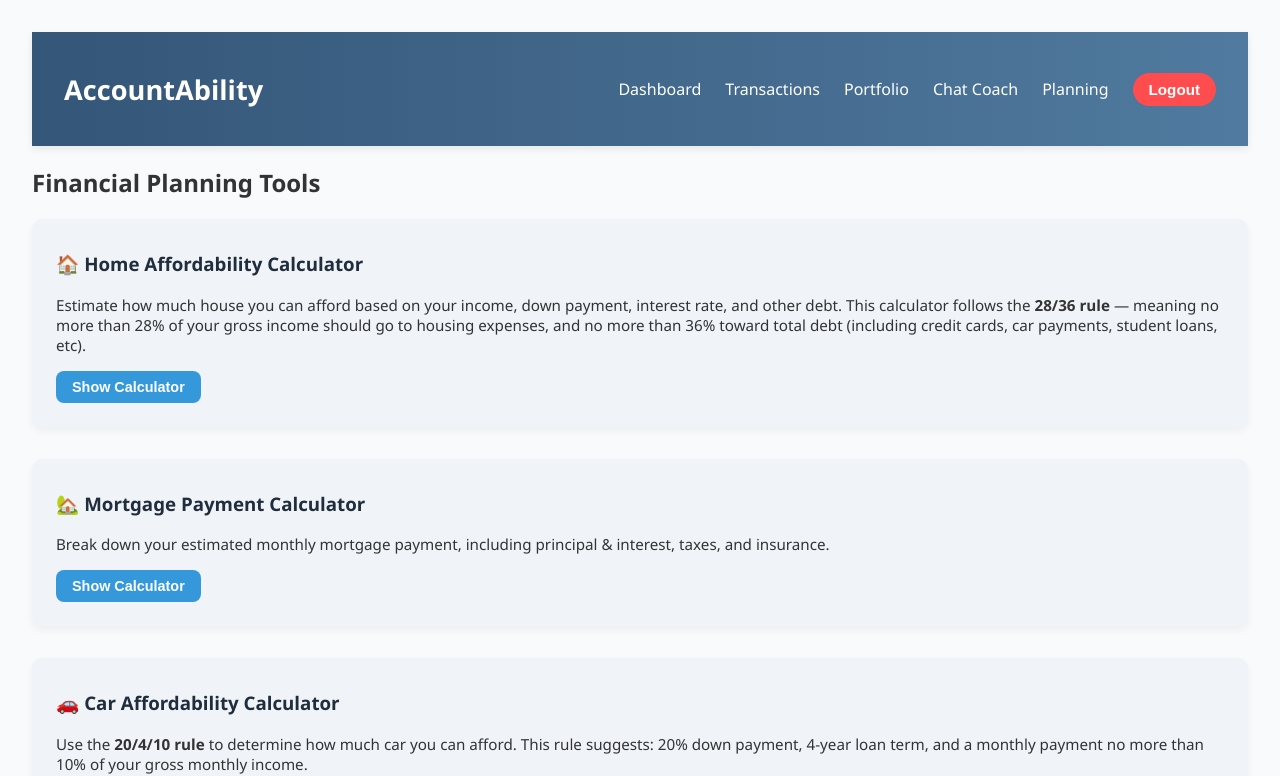
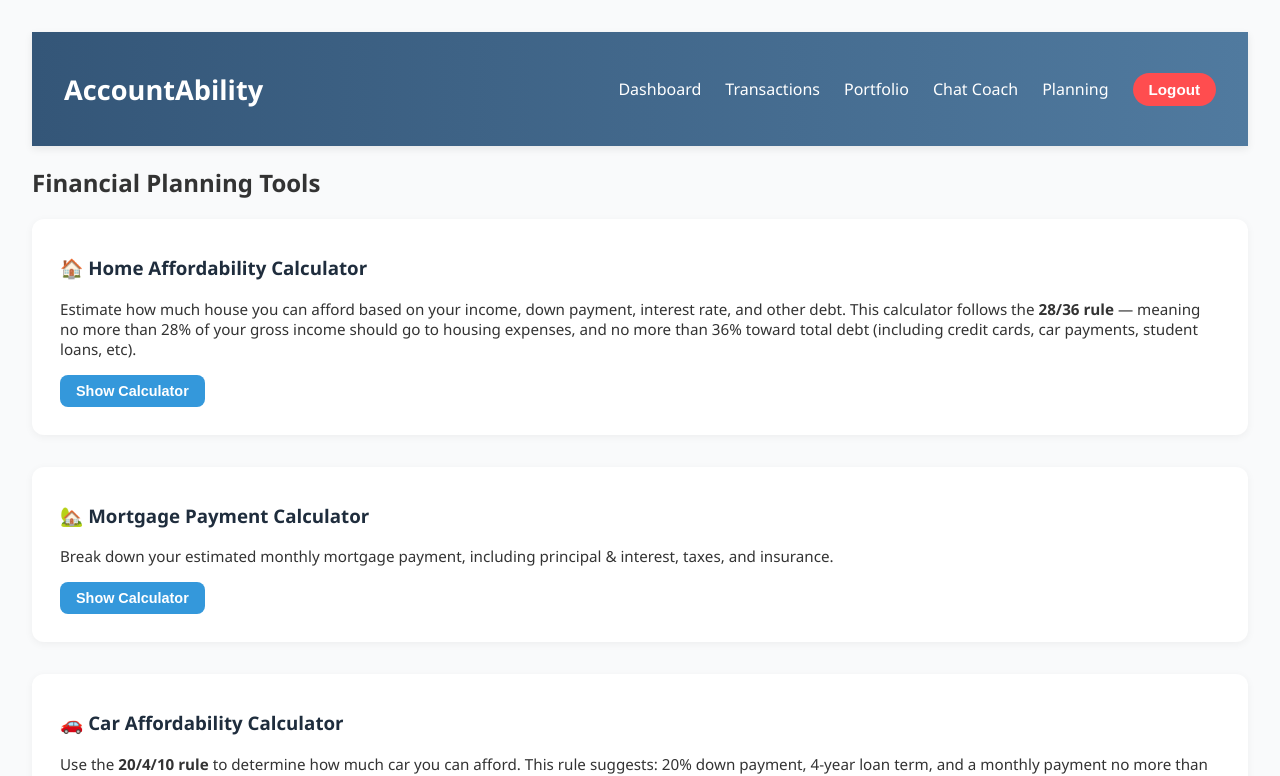
Before and after one commit to victorvaladez1/accountability-finance, a React (Create React App) app in the folder frontend/: page /planning in a window 1280 px wide. Shown: the top 776 px of the page. Built offline with nearby package versions, Linux system fonts and the light colour scheme.

Commit message:
Add hover lift to Planning page calculator cards

```diff
--- a/frontend/src/components/Portfolio/InvestmentAccountCard.js
+++ b/frontend/src/components/Portfolio/InvestmentAccountCard.js
@@ -36,7 +36,7 @@ const InvestmentAccountCard = ({ account, holdings, livePrices, pieColors, onAdd
       {/* Account Title and Delete */}
       <div style={{ display: 'flex', justifyContent: 'space-between', alignItems: 'center', marginBottom: '1rem' }}>
         <h3>{account.name}</h3>
-        <button onClick={() => onDeleteAccount(account._id)} className="delete-account-btn">🗑️</button>
+        <button onClick={() => onDeleteAccount(account._id)} className="delete-account-btn">🗑️ Delete Account</button>
       </div>
 
       {/* Total Value and Gain/Loss */}
--- a/frontend/src/pages/Planning.css
+++ b/frontend/src/pages/Planning.css
@@ -52,3 +52,17 @@
     border-radius: 10px;
     box-shadow: 0 3px 6px rgba(0,0,0,0,0.05);
   }
+
+  .calculator-card {
+    background-color: #ffffff;
+    padding: 1.75rem;
+    border-radius: 12px;
+    margin-bottom: 2rem;
+    box-shadow: 0 2px 8px rgba(0,0,0,0.05);
+    transition: transform 0.2s ease, box-shadow 0.2s ease;
+}
+
+.calculator-card:hover {
+  transform: translateY(-4px);
+  box-shadow: 0 8px 20px rgba(0,0,0,0.1);
+}
```
